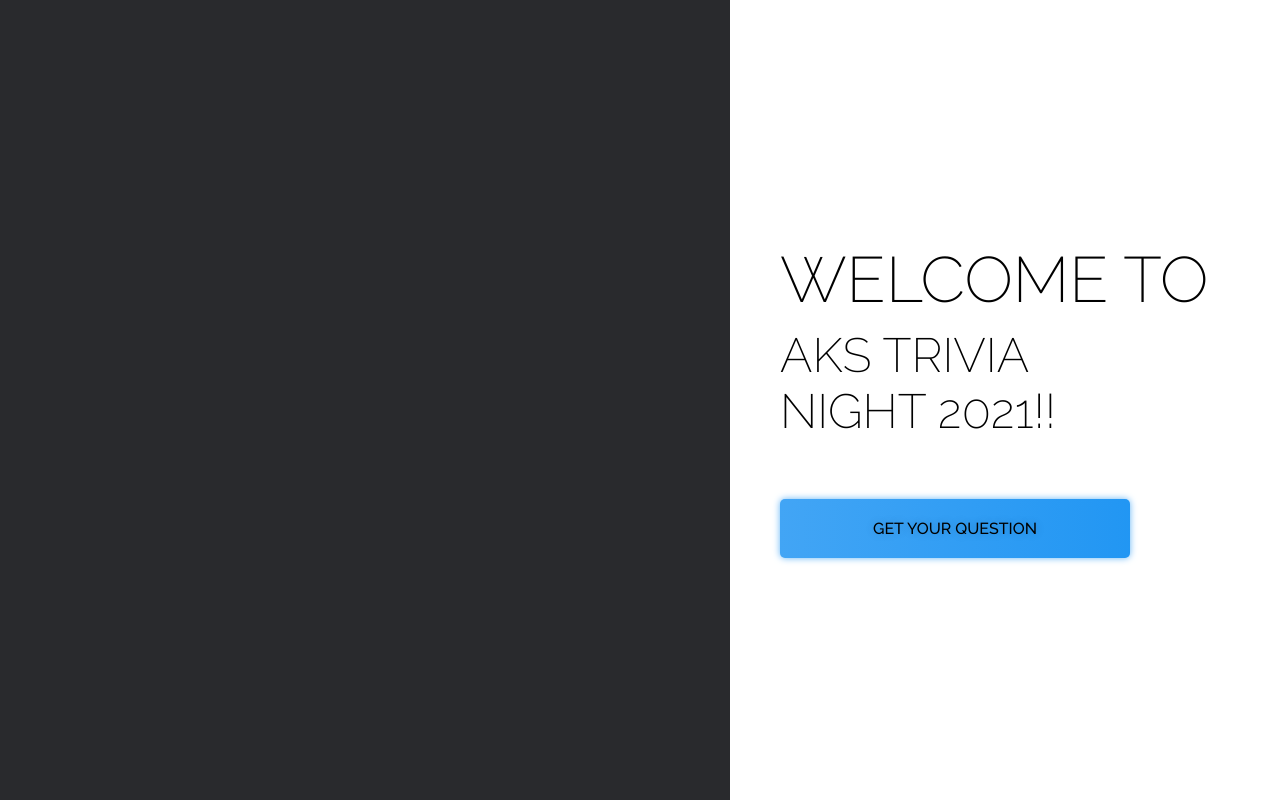
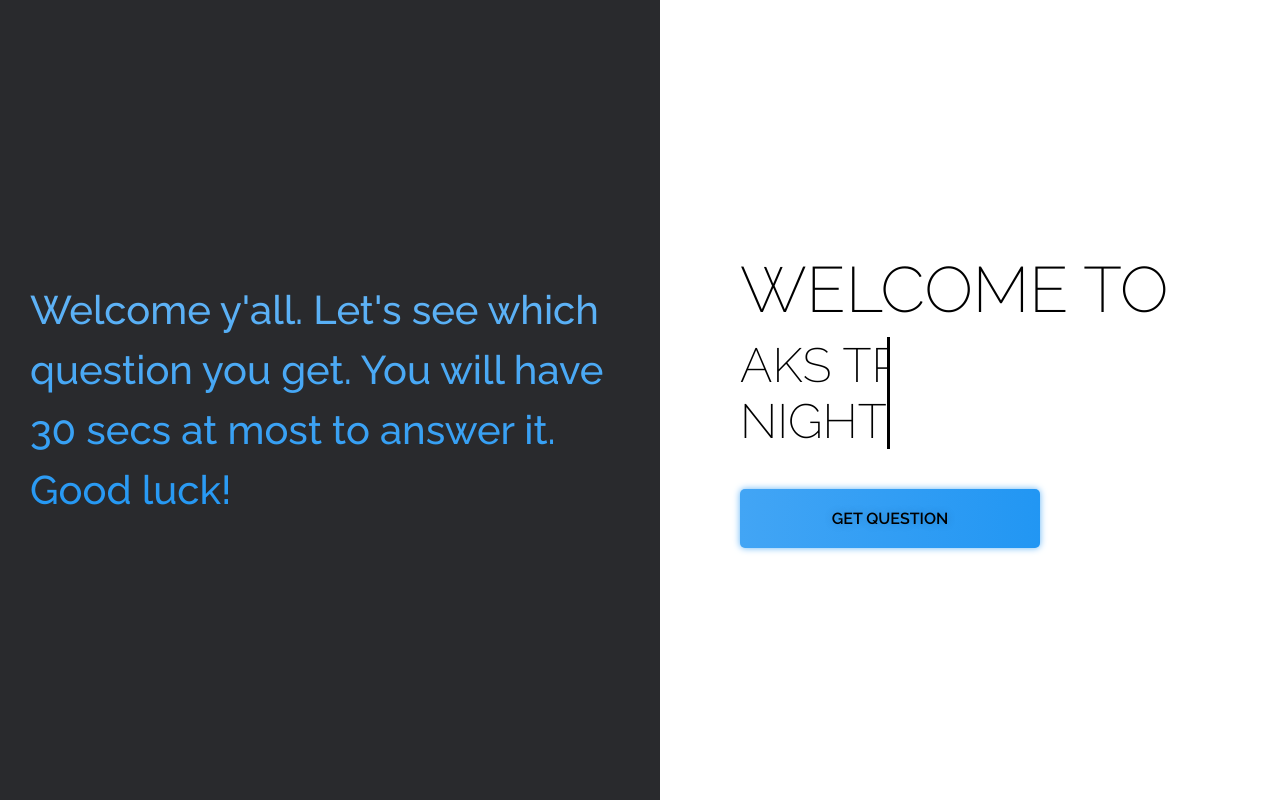
Before and after one commit to msaaddev/aks-trivia, a Next.js app: page / in a window 1280 px wide. Built offline with nearby package versions, Linux system fonts and the light colour scheme.

Commit message:
📦 NEW: questions

```diff
--- a/data/questions.js
+++ b/data/questions.js
@@ -1 +1,7 @@
-module.exports = [];
+module.exports = [
+    'What’s the last thing you have eaten?',
+    'Besides google meet or zoom what’s the last opened app on your phone?',
+    'Do you like your university major?',
+    'Introduce yourself.',
+    'Anything, in particular, you think should be improved about your department of UET?',
+];
--- a/pages/index.js
+++ b/pages/index.js
@@ -1,7 +1,26 @@
+import { useState } from 'react';
 import Head from 'next/head';
 import styles from '../styles/Home.module.css';
+import questions from '../data/questions';
 
 export default function Home() {
+    const [triviaQuestions] = useState(questions);
+    const [question, setQuestion] = useState(
+        "Welcome y'all. Let's see which question you get. You will have 30 secs at most to answer it. Good luck!"
+    );
+
+    /**
+     *
+     *  get random question
+     */
+    const getQuestion = () => {
+        const randomIndex = Math.floor(Math.random() * triviaQuestions.length);
+
+        const participantQuestion = triviaQuestions[randomIndex];
+
+        setQuestion(participantQuestion);
+    };
+
     return (
         <div className={styles.container}>
             <Head>
@@ -15,7 +34,11 @@ export default function Home() {
             </Head>
 
             <div className={styles.subcontainer}>
-                <div className={styles.subcontainer_left}></div>
+                <div className={styles.subcontainer_left}>
+                    <div className={styles.question}>
+                        <p>{question}</p>
+                    </div>
+                </div>
                 <div className={styles.subcontainer_right}>
                     <div className={styles.subcontainer_right_info}>
                         <h1>Welcome to</h1>
@@ -24,8 +47,7 @@ export default function Home() {
                             <br />
                             night 2021!!
                         </h2>
-                        {/* <h2 className={styles.typing}>night 2021!!</h2> */}
-                        <button>Get Your Question</button>
+                        <button onClick={getQuestion}>Get Question</button>
                     </div>
                 </div>
             </div>
--- a/styles/Home.module.css
+++ b/styles/Home.module.css
@@ -7,14 +7,36 @@
 }
 
 .subcontainer_left {
-    height: 100vh;
-    flex: 1.2;
+    flex: 1.1;
     background-color: #292a2d;
 }
 
+.question {
+    height: 100vh;
+    display: flex;
+    flex-direction: column;
+    justify-content: center;
+    align-items: center;
+}
+
+.question p {
+    margin: 0;
+    width: 600px;
+    line-height: 60px;
+    color: #ffffff;
+    font-family: 'Raleway', sans-serif;
+    font-weight: 500;
+    font-size: 2.5rem;
+    background-color: #fff;
+    -webkit-text-fill-color: transparent;
+    -webkit-background-clip: text;
+    background-clip: text;
+    background-image: linear-gradient(180deg, #64b5f6, #2196f3);
+}
+
 .subcontainer_right {
-    flex: 0.8;
-    margin-left: 50px;
+    flex: 0.9;
+    margin-left: 80px;
 }
 
 .subcontainer_right_info {
@@ -44,7 +66,7 @@
 
 .typing {
     width: 22ch;
-    animation: typing 4s steps(22), blink 0.3s step-end infinite alternate-reverse;
+    animation: typing 3s steps(10) 1s infinite alternate;
     white-space: nowrap;
     overflow: hidden;
     border-right: 3px solid;
@@ -63,12 +85,12 @@
 }
 
 .subcontainer_right_info button {
-    margin-top: 50px;
-    width: 350px;
+    margin-top: 30px;
+    width: 300px;
     text-transform: uppercase;
     font-family: 'Raleway', sans-serif;
     font-size: 1rem;
-    font-weight: 500;
+    font-weight: 600;
     padding: 20px 80px;
     outline: none;
     border: none;
@@ -89,7 +111,6 @@
 }
 
 /*
-
 #64B5F6
 #42A5F5
 #2196F3
```
